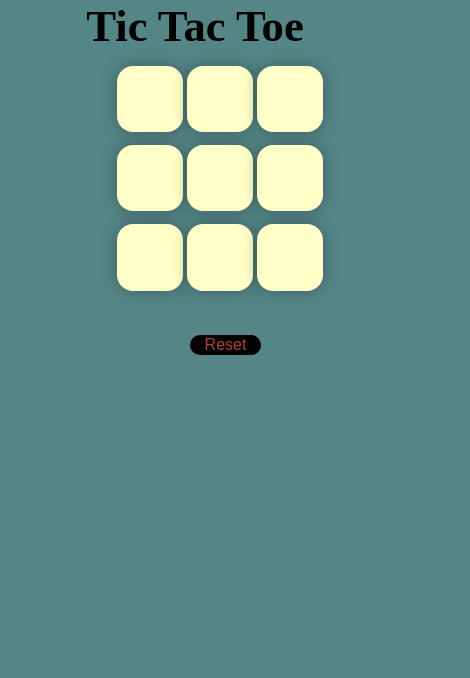
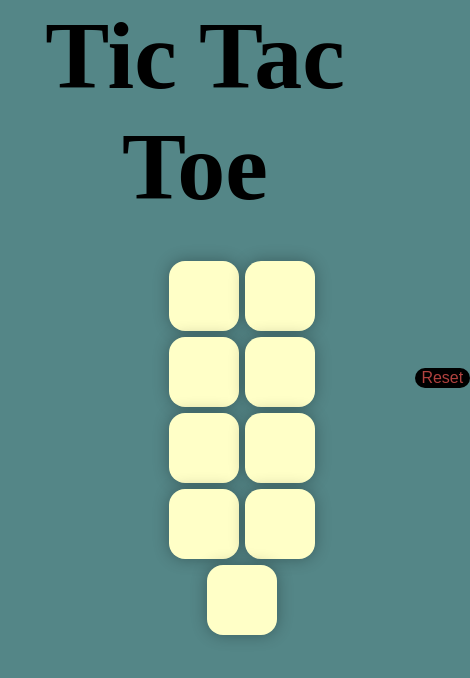
Before and after one commit to Coookies-999/Tic-Tac-Toe, a plain HTML site: page index.html in a window 390 px wide. Shown: the whole page, 470 px wide, since content can reach past the window. Drawn offline with Linux system fonts and the light colour scheme.

Commit message:
removed responsive code

```diff
--- a/style.css
+++ b/style.css
@@ -78,32 +78,3 @@ h1{
 .hide{
     display: none;
 }
-@media screen and (max-width:600px) {
-   h1{
-    font-size: 2.79rem;
-   }
-   .game{
-    height: 60vmin;
-    width: 60vmin;
-
-    gap: 1vmin;
-    margin-right: 100px;
-   }
-   .box{
-    height: 17vmin;
-    width: 17vmin;
-
-}
-.container{
-    display: flex;
-    justify-content: center;
-    align-items: center;
-    flex-direction: column;
-
-}
-#reset{
-    margin-top: 40px;
-    margin-right: 99px;
-}
-
-}
```
